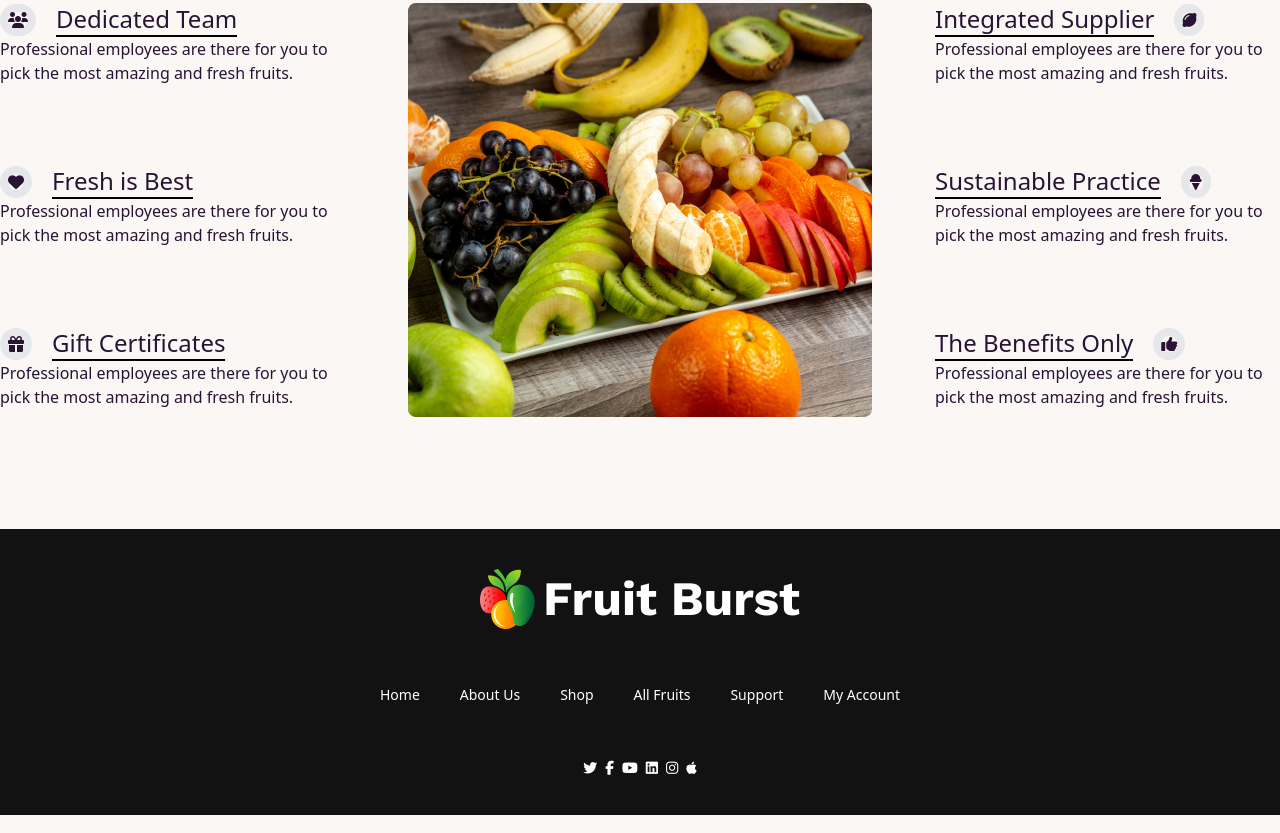
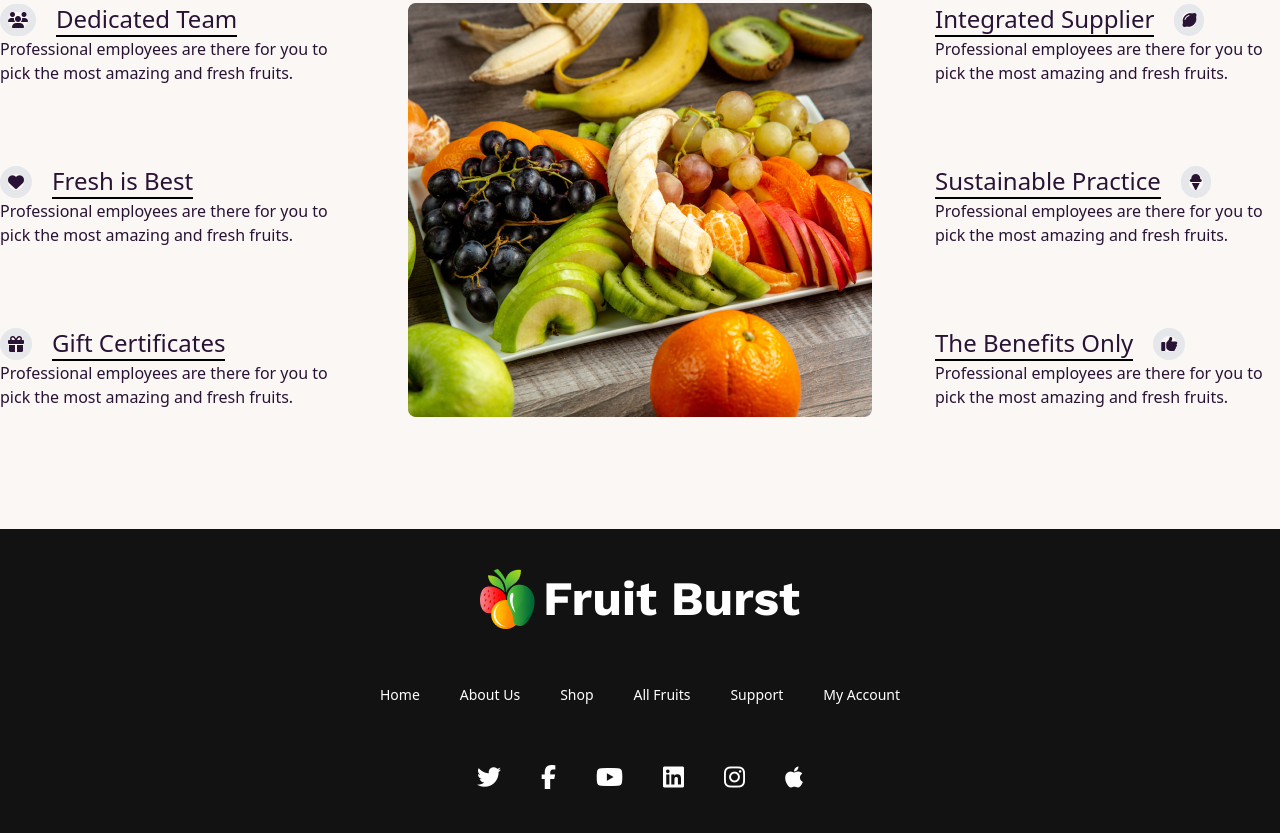
Before and after one commit to MomenaKhatunzinia/B8A3-fruit-brust, a plain HTML site: page index.html in a window 1280 px wide. Shown: the part 2779-3612 px from the top of the page. Drawn offline with nearby package versions, Linux system fonts and the light colour scheme.

Commit message:
almost finish

```diff
--- a/index.html
+++ b/index.html
@@ -678,14 +678,14 @@
 
 
     </ul>
-      <div class="flex">
-        <i class="text-white fa-brands fa-twitter"></i>
-        <i class="text-white fa-brands fa-facebook-f"></i>
-        <i class=" text-white fa-brands fa-youtube"></i>
-        <i class=" text-white fa-brands fa-linkedin"></i>
-        <i class=" text-white fa-brands fa-instagram"></i>
+      <div class="flex gap-10">
+        <i class="text-white text-2xl fa-brands fa-twitter"></i>
+        <i class="text-white text-2xl  fa-brands fa-facebook-f"></i>
+        <i class=" text-white text-2xl fa-brands fa-youtube"></i>
+        <i class=" text-white text-2xl fa-brands fa-linkedin"></i>
+        <i class=" text-white text-2xl fa-brands fa-instagram"></i>
 
-        <i class="text-white fa-brands fa-apple"></i>
+        <i class="text-white text-2xl fa-brands fa-apple"></i>
 
       </div>
     </footer>
```
